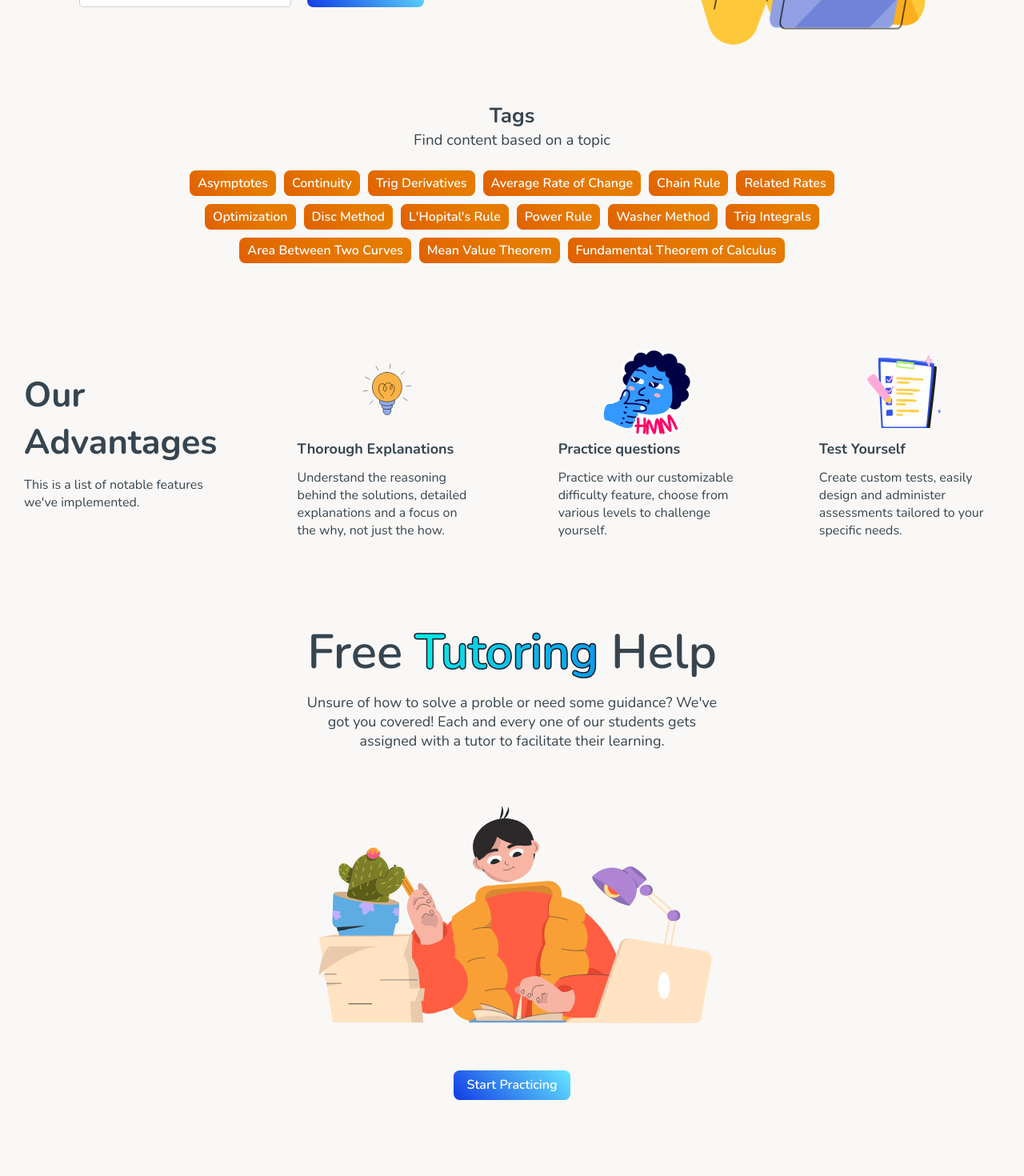
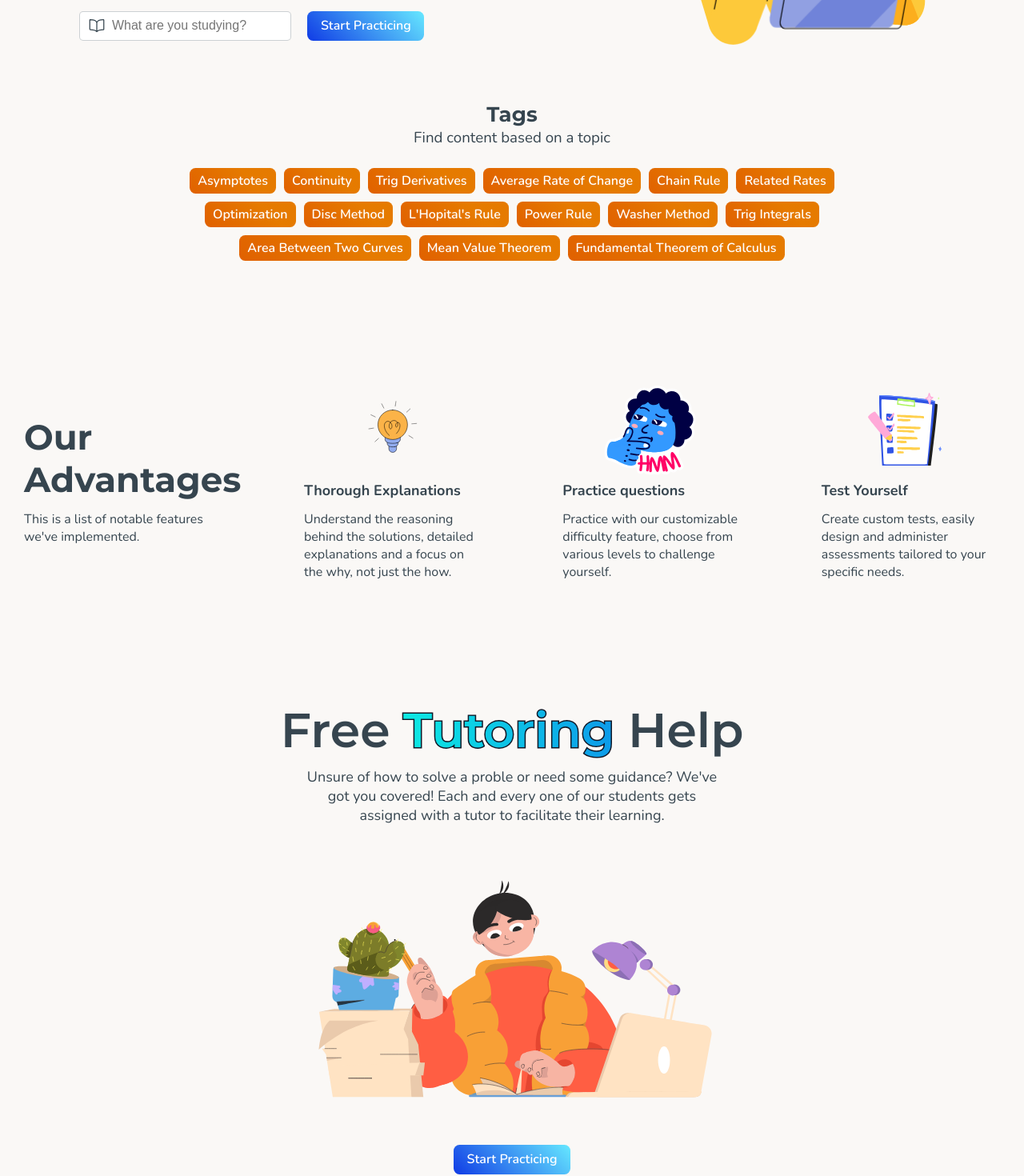
Before and after one commit to DanielKuznetsov/Personalized-Learning-Platform, a React (Create React App) app in the folder e-learning/: page / in a window 1280 px wide. Shown: the part 460-1930 px from the top of the page at 80% size. Built offline with nearby package versions, Linux system fonts and the light colour scheme; a web font is replaced by a local one.

Commit message:
Add Montserrat font and use it for most headers

```diff
--- a/e-learning/src/styles/FeatureCard.scss
+++ b/e-learning/src/styles/FeatureCard.scss
@@ -8,6 +8,7 @@
   .title {
     font-weight: 700;
     font-size: 1.8rem;
+    margin-top: .5rem;
   }
 
   .subtitle {
--- a/e-learning/src/styles/Home.scss
+++ b/e-learning/src/styles/Home.scss
@@ -1,4 +1,4 @@
-@import url("https://fonts.googleapis.com/css2?family=Newsreader:ital,opsz,wght@0,6..72,200;0,6..72,300;0,6..72,400;0,6..72,500;0,6..72,600;0,6..72,700;0,6..72,800;1,6..72,200;1,6..72,300;1,6..72,400;1,6..72,500;1,6..72,600;1,6..72,700;1,6..72,800&family=Nunito:ital,wght@0,300;0,400;0,500;0,600;0,700;0,800;0,900;0,1000;1,200;1,300;1,400;1,500;1,600;1,700;1,800;1,900;1,1000&display=swap");
+@import url("https://fonts.googleapis.com/css2?family=Montserrat:ital,wght@0,100;0,200;0,300;0,400;0,500;0,600;0,700;0,800;0,900;1,100;1,200;1,300;1,400;1,500;1,600;1,700;1,800;1,900&family=Newsreader:ital,opsz,wght@0,6..72,200;0,6..72,300;0,6..72,400;0,6..72,500;0,6..72,600;0,6..72,700;0,6..72,800;1,6..72,200;1,6..72,300;1,6..72,400;1,6..72,500;1,6..72,600;1,6..72,700;1,6..72,800&family=Nunito:ital,wght@0,300;0,400;0,500;0,600;0,700;0,800;0,900;0,1000;1,200;1,300;1,400;1,500;1,600;1,700;1,800;1,900;1,1000&display=swap");
 
 .Home {
   color: #36454f;
@@ -17,6 +17,7 @@
           font-family: "Newsreader", sans-serif;
           font-size: 5rem;
           font-weight: 600;
+          font-family: 'Montserrat', sans-serif;
 
           .highlight {
             background-color: rgba(#e57700, 0.2);
@@ -77,6 +78,7 @@
       align-items: center;
 
       h2 {
+        font-family: 'Montserrat', sans-serif;
         font-size: 2.6rem;
       }
 
@@ -126,7 +128,7 @@
     }
 
     .features {
-      margin-top: 10rem;
+      margin-top: 15rem;
 
       &-wrapper {
         gap: 10rem;
@@ -140,6 +142,7 @@
           flex-direction: column;
 
           span {
+            font-family: 'Montserrat', sans-serif;
             font-size: 4.35rem;
             font-weight: 700;
           }
@@ -153,7 +156,7 @@
 
     .cta {
       width: 55%;
-      margin: 10rem auto;
+      margin: 15rem auto;
       display: flex;
       flex-direction: column;
       align-items: center;
@@ -162,6 +165,7 @@
       &-title {
         font-size: 6rem;
         font-weight: 600;
+        font-family: 'Montserrat', sans-serif;
 
         .tutoring {
           background: -webkit-linear-gradient(left, #0deae3, #0d95ea);
```
